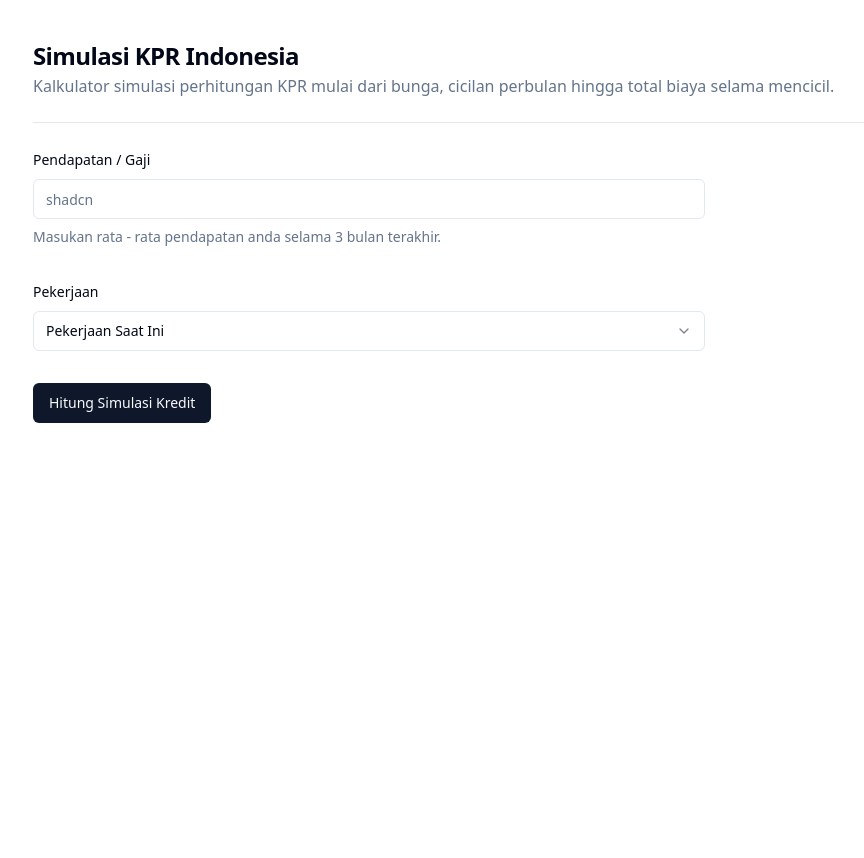
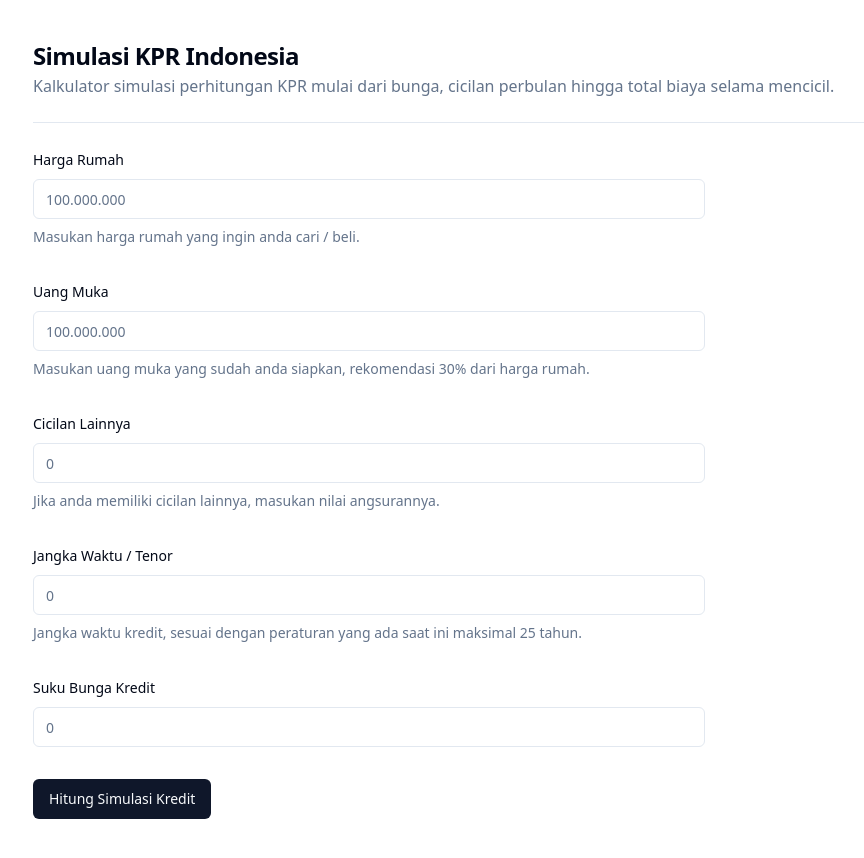
Before and after one commit to aditya-wiguna/mortgage-simulation, a Next.js app: page / in a window 1280 px wide. Shown: the top 858 px of the page, without its empty margins (7-871 px from the left). Before the commit the page ends 800 px from the top, so only its background shows below. Built offline with nearby package versions, Linux system fonts and the light colour scheme.

Commit message:
fix new form

```diff
--- a/app/page.tsx
+++ b/app/page.tsx
@@ -33,7 +33,7 @@ import {
 } from "@/components/ui/select"
 
 const simulatorFormSchema = z.object({
-  income: z
+  price: z
     .number({
       required_error: "Masukan nominal penghasilan anda.",
     }),
@@ -46,7 +46,6 @@ const simulatorFormSchema = z.object({
   interest_rate: z.number({
     required_error: "Masukan suku bunga kredit anda.",
   }),
-  occupation: z.enum(["employee", "entrepreneur"]),
   other_loan: z.number().optional(),
   down_payment: z.number({
     required_error: "Masukan uang muka anda.",
@@ -82,15 +81,15 @@ export default function Home() {
             <form onSubmit={form.handleSubmit(onSubmit)} className="space-y-8">
               <FormField
                 control={form.control}
-                name="income"
+                name="price"
                 render={({ field }) => (
                   <FormItem>
-                    <FormLabel>Pendapatan / Gaji</FormLabel>
+                    <FormLabel>Harga Rumah</FormLabel>
                     <FormControl>
-                      <Input placeholder="shadcn" {...field} />
+                      <Input type="number" placeholder="100.000.000" {...field} />
                     </FormControl>
                     <FormDescription>
-                      Masukan rata - rata pendapatan anda selama 3 bulan terakhir.
+                      Masukan harga rumah yang ingin anda cari / beli.
                     </FormDescription>
                     <FormMessage />
                   </FormItem>
@@ -99,21 +98,64 @@ export default function Home() {
 
               <FormField
                 control={form.control}
-                name="occupation"
+                name="down_payment"
                 render={({ field }) => (
                   <FormItem>
-                    <FormLabel>Pekerjaan</FormLabel>
-                    <Select onValueChange={field.onChange} defaultValue={field.value}>
-                      <FormControl>
-                        <SelectTrigger>
-                          <SelectValue placeholder="Pekerjaan Saat Ini" />
-                        </SelectTrigger>
-                      </FormControl>
-                      <SelectContent>
-                        <SelectItem value="employee">Karyawan</SelectItem>
-                        <SelectItem value="entrepreneur">Pengusaha</SelectItem>
-                      </SelectContent>
-                    </Select>
+                    <FormLabel>Uang Muka</FormLabel>
+                    <FormControl>
+                      <Input type="number" placeholder="100.000.000" {...field} />
+                    </FormControl>
+                    <FormDescription>
+                      Masukan uang muka yang sudah anda siapkan, rekomendasi 30% dari harga rumah.
+                    </FormDescription>
+                    <FormMessage />
+                  </FormItem>
+                )}
+              />
+
+              <FormField
+                control={form.control}
+                name="other_loan"
+                render={({ field }) => (
+                  <FormItem>
+                    <FormLabel>Cicilan Lainnya</FormLabel>
+                    <FormControl>
+                      <Input type="number" placeholder="0" {...field} />
+                    </FormControl>
+                    <FormDescription>
+                      Jika anda memiliki cicilan lainnya, masukan nilai angsurannya.
+                    </FormDescription>
+                    <FormMessage />
+                  </FormItem>
+                )}
+              />
+
+              <FormField
+                control={form.control}
+                name="tenor"
+                render={({ field }) => (
+                  <FormItem>
+                    <FormLabel>Jangka Waktu / Tenor</FormLabel>
+                    <FormControl>
+                      <Input type="number" placeholder="0" {...field} />
+                    </FormControl>
+                    <FormDescription>
+                      Jangka waktu kredit, sesuai dengan peraturan yang ada saat ini maksimal 25 tahun.
+                    </FormDescription>
+                    <FormMessage />
+                  </FormItem>
+                )}
+              />
+
+              <FormField
+                control={form.control}
+                name="interest_rate"
+                render={({ field }) => (
+                  <FormItem>
+                    <FormLabel>Suku Bunga Kredit</FormLabel>
+                    <FormControl>
+                      <Input type="number" placeholder="0" {...field} />
+                    </FormControl>
                     <FormMessage />
                   </FormItem>
                 )}
```
